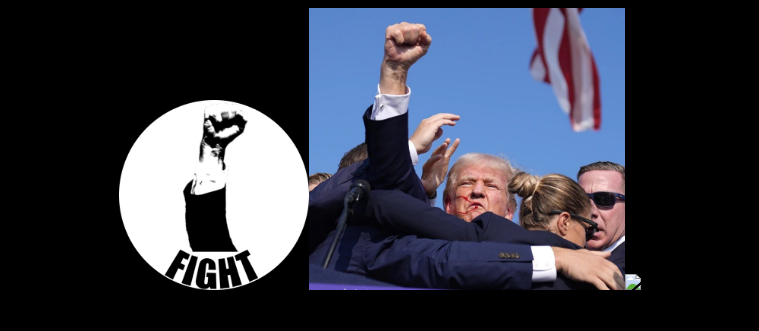
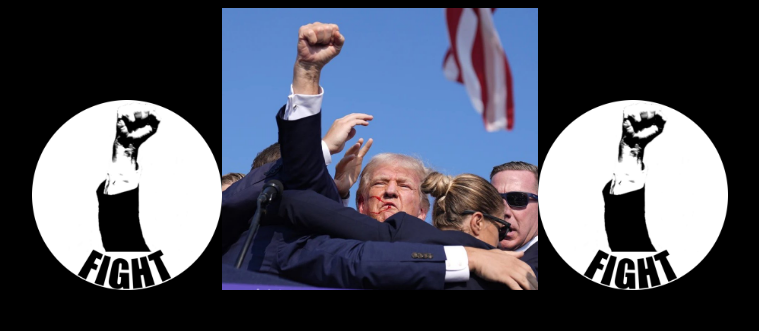
Before and after one commit to fight-token/fight-token.github.io, a plain HTML site: page index.html in a window 1280 px wide. Shown: the top 331 px of the page, without its empty margins (260-1019 px from the left). Drawn offline with Linux system fonts and the light colour scheme.

Commit message:
Update index.html

```diff
--- a/index.html
+++ b/index.html
@@ -5,7 +5,7 @@
    </head>
    <body style="background-color:black">
       <center>
-         <img src="img/fight_1.png" width="15%"><img src="img/fight_2.png" width="25%"><img src="img/fighi_1.png" width="15%">
+         <img src="img/fight_1.png" width="15%"><img src="img/fight_2.png" width="25%"><img src="img/fight_1.png" width="15%">
          <p style = "color:rgb(251,124,79); font-size:40px;">
            FIGHT
          </p>
```
